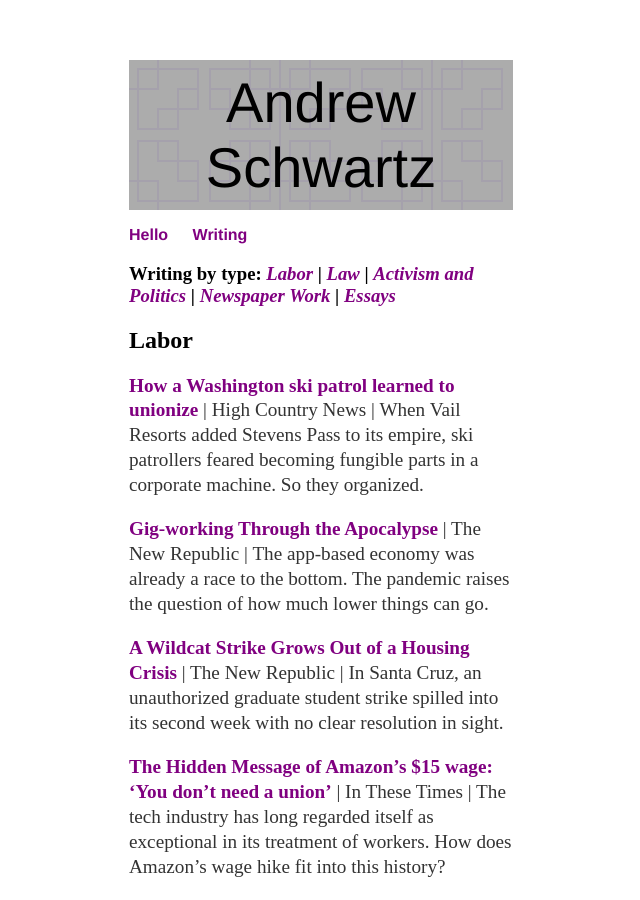
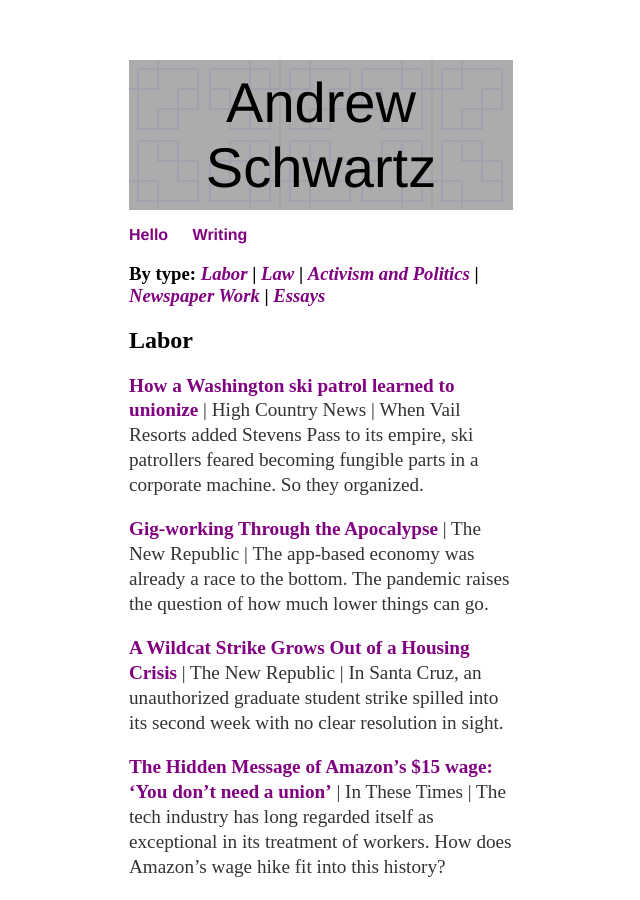
Before and after one commit to aonschwartz/aonschwartz.github.io, a Jekyll site: the page built from about/index.md, in a window 1280 px wide and 900 px high. Shown: the whole window, without its empty margins (319-959 px from the left). Built offline with Jekyll 4.4.1, drawn with Linux system fonts in a browser that asks for light colours.

Commit message:
Update index.md

```diff
--- a/about/index.md
+++ b/about/index.md
@@ -3,7 +3,7 @@
 permalink: /writing/
 layout: default
 ---
-### Writing by type: *[Labor](#LaborReporting)* \| *[Law](#Law)* \| *[Activism and Politics](#Activism)* \| *[Newspaper Work](#Newspaper)* \|  *[Essays](#Essays)*
+### By type: *[Labor](#LaborReporting)* \| *[Law](#Law)* \| *[Activism and Politics](#Activism)* \| *[Newspaper Work](#Newspaper)* \|  *[Essays](#Essays)*
 
 ## <a name="LaborReporting"><a/>Labor
 
```
